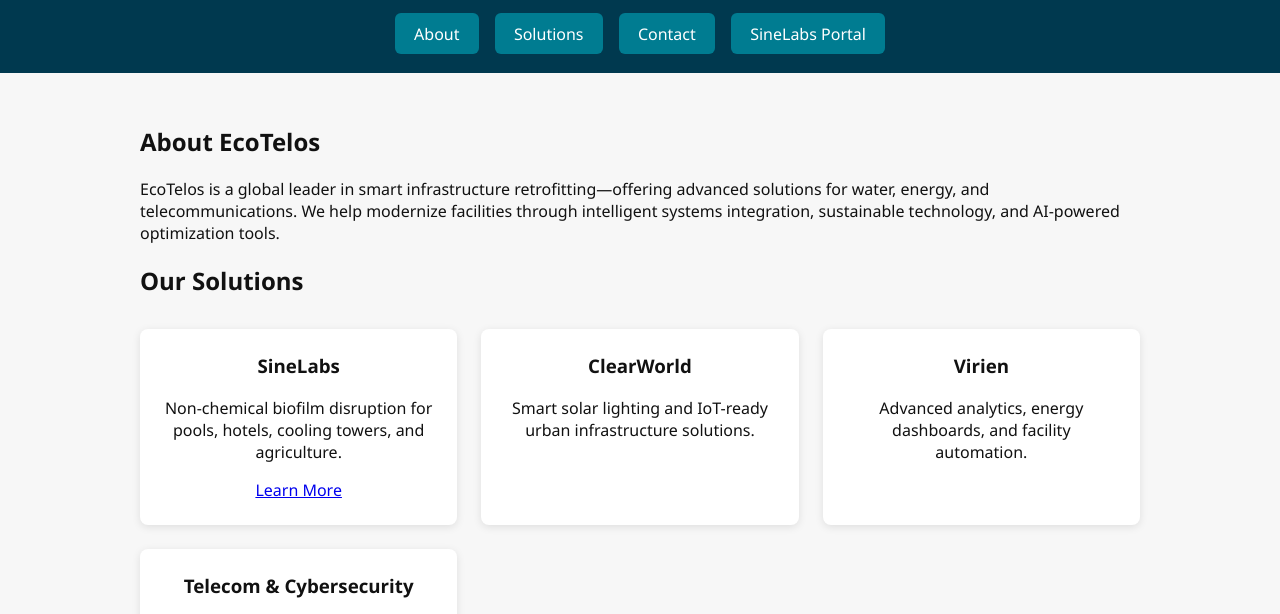
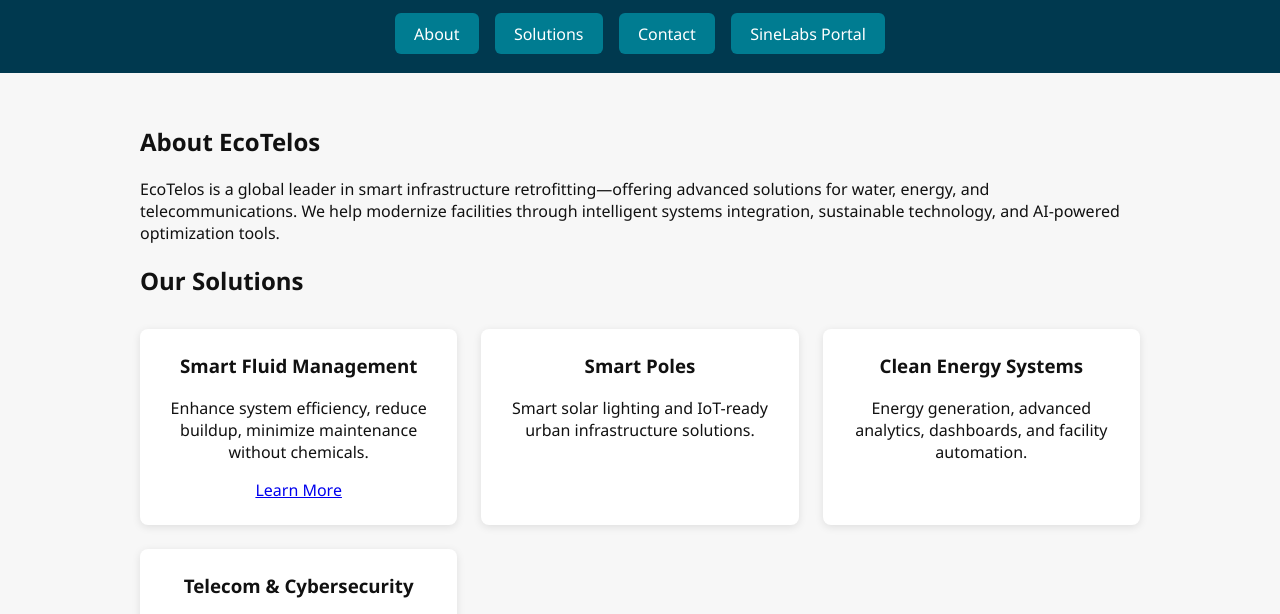
Before and after one commit to xQBCx/ecotelos-homepage, a plain HTML site: page index.html in a window 1280 px wide. Shown: the part 130-744 px from the top of the page. Drawn offline with Linux system fonts and the light colour scheme.

Commit message:
Update solution head changes index.html

```diff
--- a/index.html
+++ b/index.html
@@ -88,17 +88,17 @@
       <h2>Our Solutions</h2>
       <div class="grid">
         <div class="card">
-          <h3>SineLabs</h3>
-          <p>Non-chemical biofilm disruption for pools, hotels, cooling towers, and agriculture.</p>
+          <h3>Smart Fluid Management</h3>
+          <p>Enhance system efficiency, reduce buildup, minimize maintenance without chemicals.</p>
           <a href="/sinelabs.html">Learn More</a>
         </div>
         <div class="card">
-          <h3>ClearWorld</h3>
+          <h3>Smart Poles</h3>
           <p>Smart solar lighting and IoT-ready urban infrastructure solutions.</p>
         </div>
         <div class="card">
-          <h3>Virien</h3>
-          <p>Advanced analytics, energy dashboards, and facility automation.</p>
+          <h3>Clean Energy Systems</h3>
+          <p>Energy generation, advanced analytics, dashboards, and facility automation.</p>
         </div>
         <div class="card">
           <h3>Telecom & Cybersecurity</h3>
```
